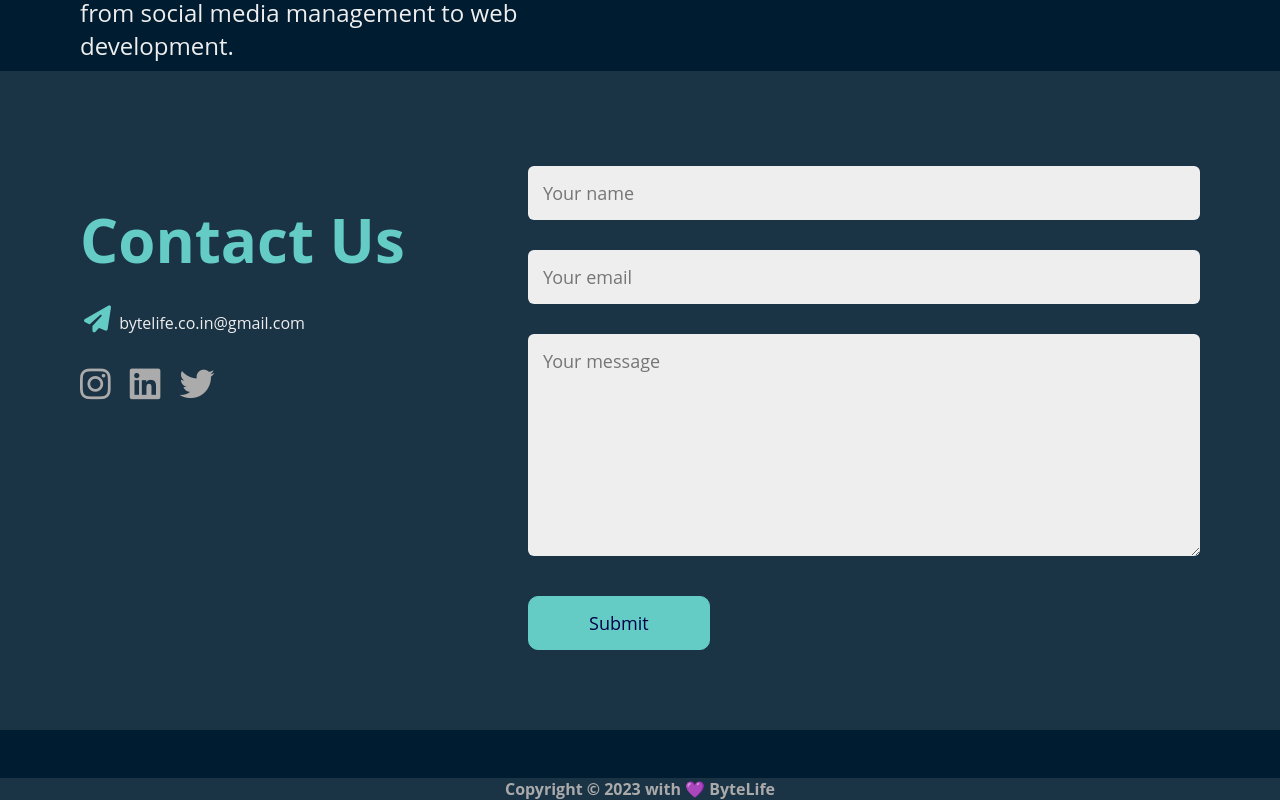
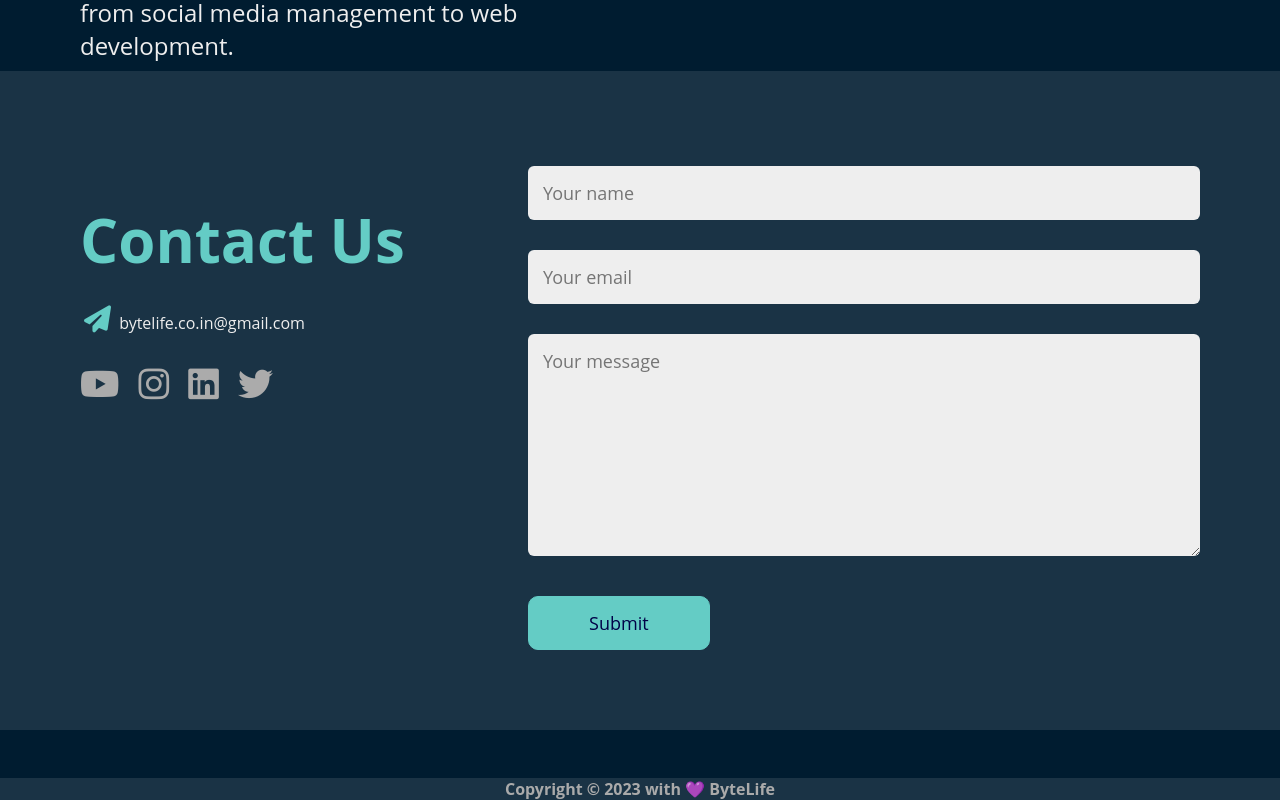
Before and after one commit to Zeref101/ByteLifePortfolio, a plain HTML site: page index.html in a window 1280 px wide. Shown: the part 3160-3960 px from the top of the page. Drawn offline with Linux system fonts and the light colour scheme.

Commit message:
Update index.html

```diff
--- a/index.html
+++ b/index.html
@@ -139,6 +139,8 @@
           <h1 class="contact-text">Contact Us</h1>
           <p><i class="fa-solid fa-paper-plane"></i> bytelife.co.in@gmail.com</p>
           <div class="social-media">
+            <a href="https://www.youtube.com/@ByteLife_/videos" target="_blank"><i
+              class="fa-brands fa-youtube"></i></a>
             <a href="https://www.instagram.com/bytelife_/" class="insta" target="_blank"><i
                 class="fa-brands fa-instagram"></i></a>
             <a href="https://www.linkedin.com/company/bytelifee/" class="linkedin" target="_blank"><i
```
